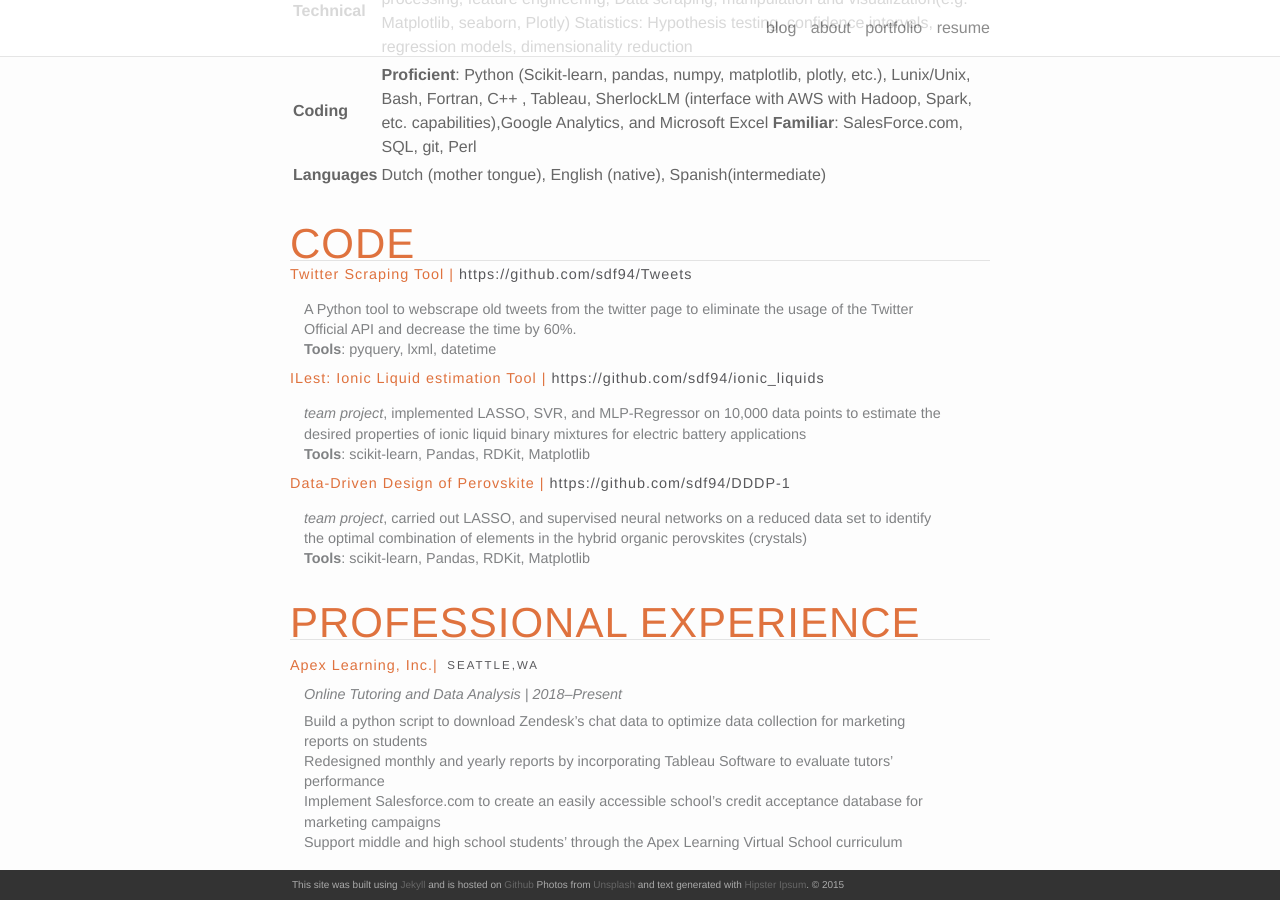
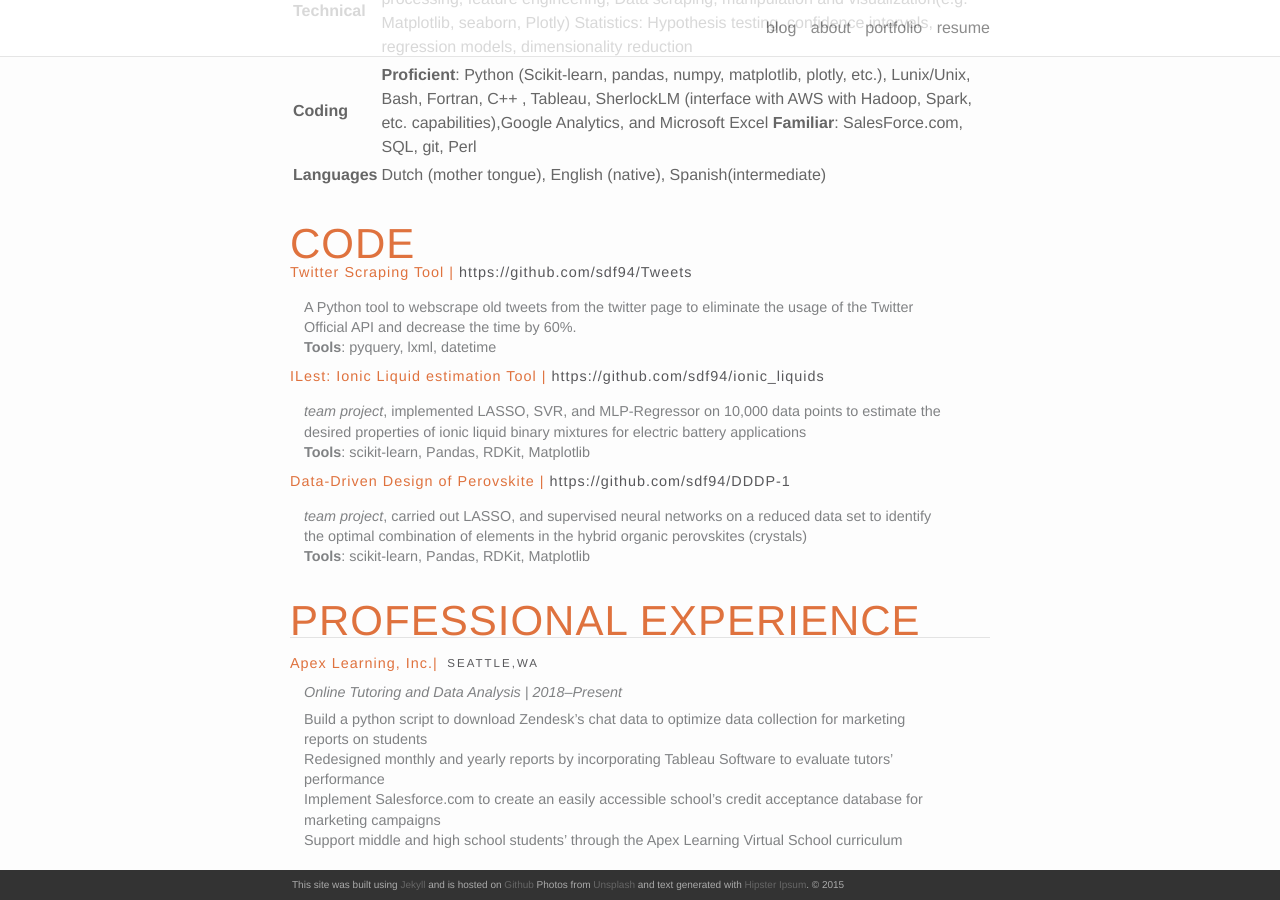
Before and after one commit to sdf94/sdf94.github.io, a Jekyll site: the page built from resume.md, in a window 1280 px wide and 900 px high, scrolled down 510 px. Built offline with Jekyll 4.4.1, drawn with Linux system fonts in a browser that asks for light colours; nearby versions of some CDN libraries.

Commit message:
Delete HR

```diff
--- a/resume.md
+++ b/resume.md
@@ -42,7 +42,7 @@
     <td>Dutch (mother tongue), English (native), Spanish(intermediate)</td>
   </tr>
 </table>
-    <h2>Code</h2><hr>
+    <h2>Code</h2>
     <a class="primary-titles" href="https://github.com/sdf94/Tweets" target="_blank"> Twitter Scraping Tool | <p class="links">https://github.com/sdf94/Tweets</p></a>
       <p class="category-description"> A Python tool to webscrape old tweets from the twitter page to eliminate the usage of the Twitter Official API and decrease the time by 60%. <br> <b>Tools</b>: pyquery, lxml, datetime
 </p>
```
